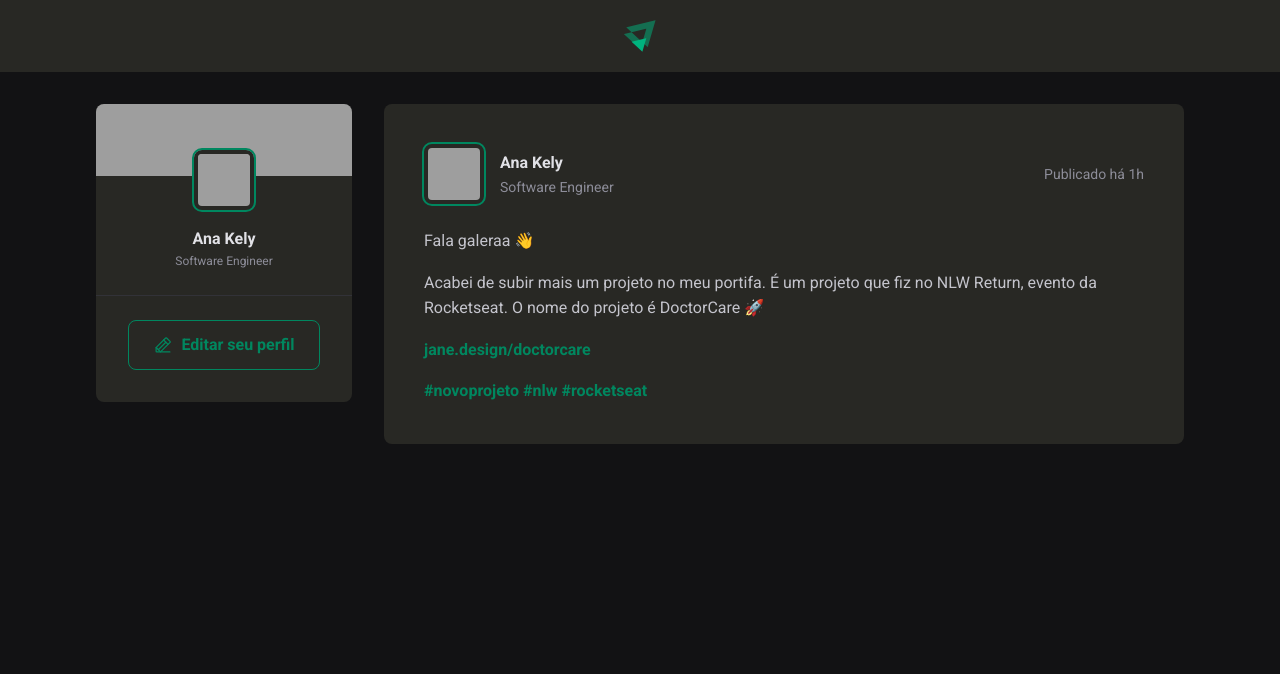
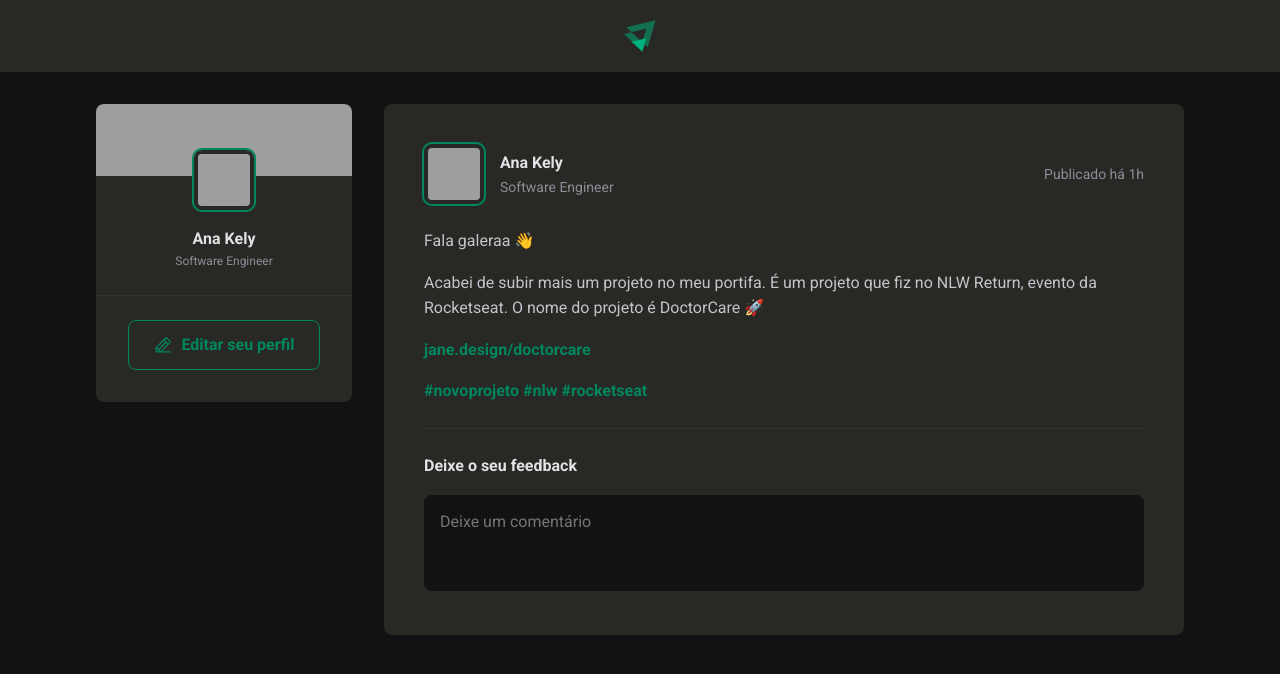
Before and after one commit to kelyAna/feed-ignite, a React (Vite) app: page / in a window 1280 px wide. Shown: the top 674 px of the page. Built offline with nearby package versions, Linux system fonts and the light colour scheme; grey boxes are pictures that could not be loaded.

Commit message:
Add comment form

```diff
--- a/src/components/Post.jsx
+++ b/src/components/Post.jsx
@@ -25,6 +25,15 @@
           <a href="#">#rocketseat</a>{' '}
         </p>
       </div>
+
+      <form className={styles.commentForm}>
+        <strong>Deixe o seu feedback</strong>
+
+        <textarea placeholder="Deixe um comentário"/>
+        <footer>
+          <button type="submit">Publicar</button>
+        </footer>
+      </form>
     </article>
   )
 }
--- a/src/components/Post.module.css
+++ b/src/components/Post.module.css
@@ -1,51 +1,51 @@
-.post{
+.post {
   background: var(--gray-800);
   border-radius: 8px;
   padding: 2.5rem;
 }
 
-.post + .post{
+.post + .post {
   margin-top: 2rem;
 }
 
-.content{
+.content {
   line-height: 1.6;
   color: var(--gray-300);
   margin-top: 1.5rem;
 }
 
-.content p{
+.content p {
   margin-top: 1rem;
 }
 
-.content a{
+.content a {
   font-weight: bold;
   color: var(--green-500);
   text-decoration: none;
 }
 
-.content a:hover{
+.content a:hover {
   color: var(--green-300);
 }
 
-.post > header{
+.post > header {
   display: flex;
   align-items: center;
   justify-content: space-between;
 }
 
-.post > header time{
+.post > header time {
   font-size: 0.875rem;
   color: var(--gray-400);
 }
 
-.author{
+.author {
   display: flex;
   align-items: center;
   gap: 1rem;
 }
 
-.author img{
+.author img {
   width: calc(3rem + 12px);
   height: calc(3rem + 12px);
   border-radius: 8px;
@@ -53,15 +53,67 @@
   outline: 2px solid var(--green-500);
 }
 
-.authorInfo strong{
+.authorInfo strong {
   display: block;
   color: var(--gray-100);
   line-height: 1.6;
 }
 
-.authorInfo span{
+.authorInfo span {
   display: block;
   font-size: 0.875rem;
   color: var(--gray-400);
   line-height: 1.6;
 }
+
+.commentForm {
+  width: 100%;
+  margin-top: 1.5rem;
+  padding-top: 1.5rem;
+  border-top: 1px solid var(--gray-600);
+}
+
+.commentForm > strong {
+  line-height: 1.6;
+  color: var(--gray-100);
+}
+
+.commentForm textarea {
+  width: 100%;
+  background: var(--gray-900);
+  border: 0;
+  resize: none;
+  height: 6rem;
+  padding: 1rem;
+  border-radius: 8px;
+  color: var(--gray-100);
+  line-height: 1.4;
+  margin-top: 1rem;
+}
+
+.commentForm footer {
+  visibility: hidden;
+  max-height: 0;
+}
+
+.commentForm:focus-within footer {
+  visibility: visible;
+  max-height: none;
+}
+
+.commentForm button[type=submit] {
+  padding: 1rem 1.5rem;
+  margin-top: 1rem;
+  border-radius: 8px;
+  border: 0;
+  background: var(--green-500);
+  color: var(--white);
+  font-weight: bold;
+  cursor: pointer;
+
+  transition: background-color 0.1s;
+}
+
+.commentForm button[type=submit]:hover {
+  background: var(--green-300);
+}
--- a/src/global.css
+++ b/src/global.css
@@ -10,6 +10,11 @@
 
   --green-300: #00B37E;
   --green-500: #00875f;
+}
+
+:focus {
+  outline: transparent;
+  box-shadow: 0 0 0 2px var(--green-500);
 }
 
 * {
```
